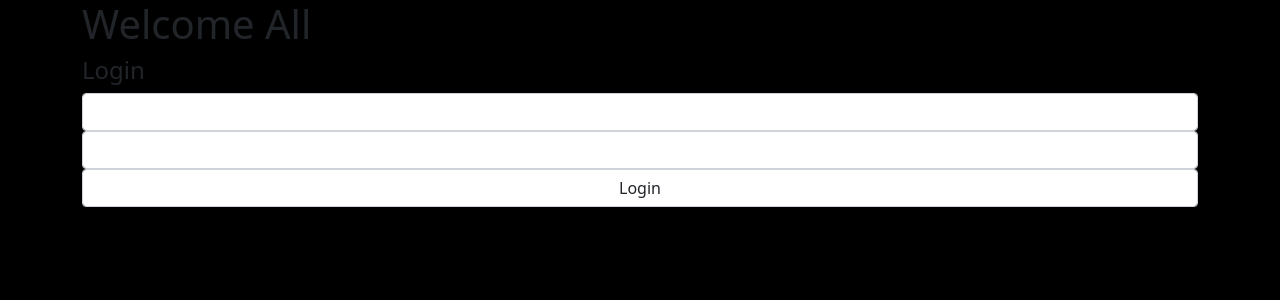
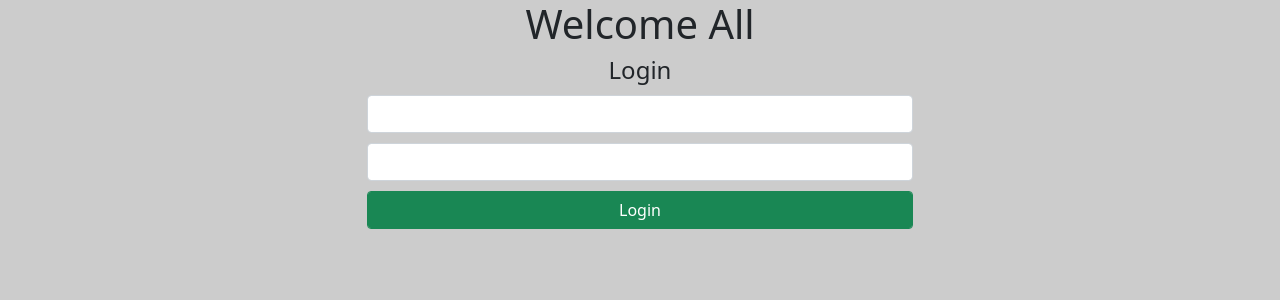
Before and after one commit to christa-ann/DemoWebsite, a PHP site: page / in a window 1280 px wide. Shown: the top 300 px of the page. Run offline with PHP 8.4, Linux system fonts and the light colour scheme.

Commit message:
Design changes
changes on index page

```diff
--- a/index.php
+++ b/index.php
@@ -4,19 +4,31 @@
 	<title>Demo Index</title>
 		<!-- CSS only -->
 	<link href="https://cdn.jsdelivr.net/npm/bootstrap@5.1.0/dist/css/bootstrap.min.css" rel="stylesheet" integrity="sha384-KyZXEAg3QhqLMpG8r+8fhAXLRk2vvoC2f3B09zVXn8CA5QIVfZOJ3BCsw2P0p/We" crossorigin="anonymous">
+	<style type="text/css">
+		input,button{
+			width: 50%; margin-top: 10px;
+		}
+	</style>
 </head>
-<body style="background:black;" >
+<body style="background:#ccc;" >
 	<div class="container">
 		<div class="row">
-			<div class="col-sm-12 col-md-12 col-lg-12 colxlg-12">
+			<div class="col-sm-12 col-md-12 col-lg-12 colxlg-12 text-center">
 				<h1>Welcome All</h1>
+			</div>
+			<div class="col-sm-3 col-md-3 col-lg-3 colxlg-3"></div>
+			<div class="col-sm-6 col-md-6 col-lg-6 colxlg-6 text-center">
 				<form>
 					<h4>Login</h4>
-					<input type="text" name="username"  class="form-control">
+					<div class="form-group">
+						<input type="text" name="username"  class="form-control">
+					</div>
+
 					<input type="password" name="password" class="form-control">
-					<button type="submit"  class="form-control"> Login </button>
+					<button type="submit"  class="form-control btn btn-success"> Login </button>
 				</form>
 			</div>
+			<div class="col-sm-3 col-md-3 col-lg-3 colxlg-3"></div>
 		</div>
 	</div>
 
```
